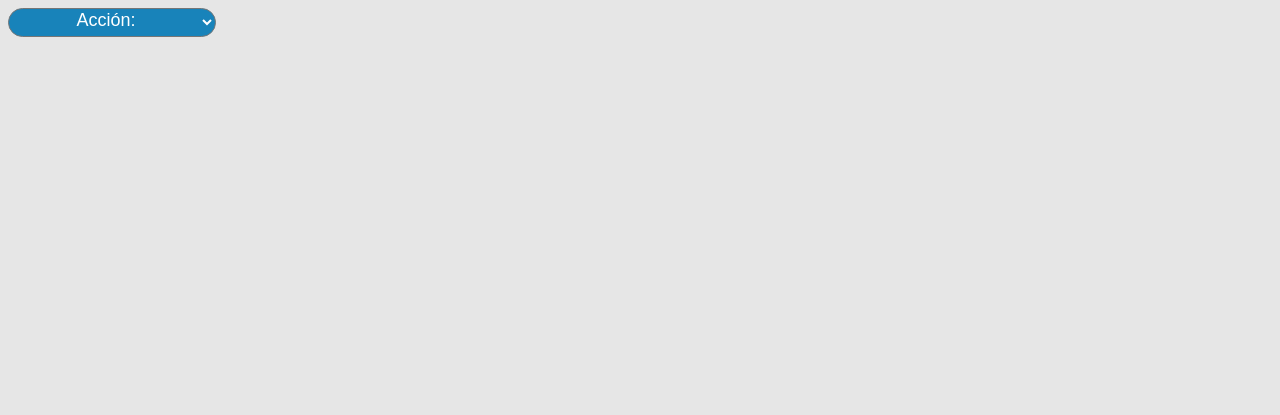
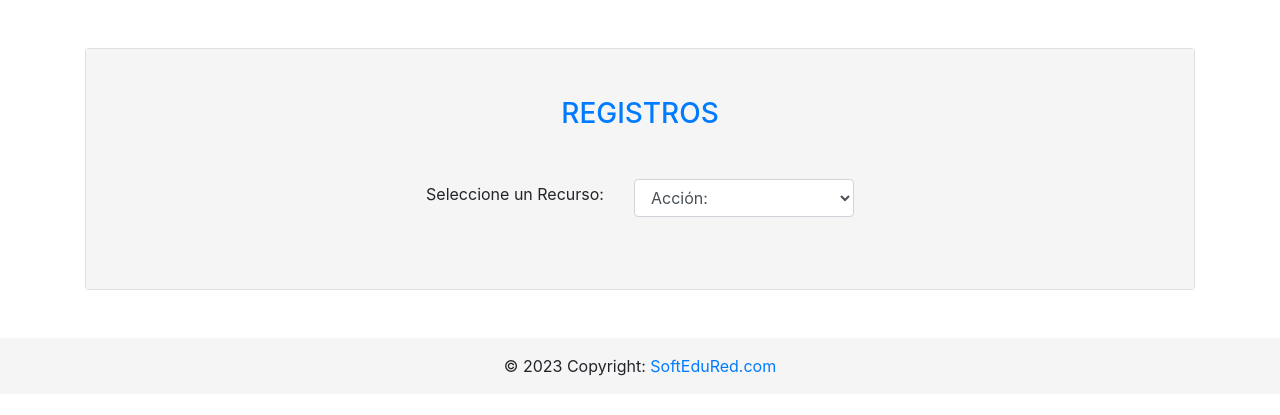
Before and after one commit to Juan-Carlos-Estevez-Vargas/SoftEduRed, a PHP site: page /utilities/cruds.php in a window 1280 px wide. Shown: the top 415 px of the page. Run offline with PHP 8.4, Linux system fonts and the light colour scheme; some libraries are stand-ins or nearby versions.

Commit message:
mejora CRUD asistencias

```diff
--- a/utilities/cruds.php
+++ b/utilities/cruds.php
@@ -1,15 +1,37 @@
 <!DOCTYPE html>
-<html lang="es">
+<html lang="en">
 
 <head>
   <meta charset="UTF-8">
-  <link rel="stylesheet" href="style/cruds_style.css">
+  <meta name="viewport" content="width=device-width, initial-scale=1.0">
+  <title>Document</title>
+  <link rel="stylesheet" href="https://cdn.jsdelivr.net/npm/bootstrap@4.3.1/dist/css/bootstrap.min.css"
+    integrity="sha384-ggOyR0iXCbMQv3Xipma34MD+dH/1fQ784/j6cY/iJTQUOhcWr7x9JvoRxT2MZw1T" crossorigin="anonymous">
+  <link rel="stylesheet" href="https://cdn.jsdelivr.net/npm/sweetalert2@11.0.18/dist/sweetalert2.min.css">
+  <script src="https://cdn.jsdelivr.net/npm/sweetalert2@11.0.18/dist/sweetalert2.all.min.js"></script>
 </head>
 
 <body>
-  <div class="select">
-    <select name="select_crud" onchange="window.location.href=this.value">
 
+  <body>
+    <section class="h-100 bg-white">
+      <div class="container py-4 h-100">
+        <div class="row d-flex justify-content-center align-items-center h-100">
+          <div class="col">
+            <div class="card card-registration my-4">
+              <div class="row g-0">
+                <div class="col-xl-12">
+                  <div class="card-body p-md-5 text-black" style="background-color: hsl(0, 0%, 96%)">
+                    <h3 class="mb-5 text-uppercase text-center text-primary">Registros</h3>
+
+                    <div class="row">
+                      <div class="col-md-12 mb-4">
+                        <form action="" method="">
+                          <div class="row align-items-center justify-content-center">
+                            <label class="col-auto me-2">Seleccione un Recurso: </label>
+                            <div class="col-md-auto">
+                              <select name="select_crud" class="form-control"
+                                onchange="window.location.href=this.value">
                                 <option selected disabled>Acción:</option>
                                 <option value='../views/atributes/documentTypeView.php'>Tipo de Documento</option>
                                 <option value='../views/atributes/genderView.php'>Género</option>
@@ -18,14 +40,35 @@
                                 <option value='../views/relationship/roleView.php'>Rol</option>
                                 <option value='../views/relationship/roleHasUserView.php'>Rol por Usuario</option>
                                 <option value='../views/user/userStudentView.php'>Estudiante</option>
-      <option value='../views/user/userTeacherView.php'>Profesor</option>
+                                <option value='../views/user/userTeacherView.php'>Docente</option>
                                 <option value='../views/user/userAttendantView.php'>Acudiente</option>
                                 <option value='../views/atributes/subjectView.php'>Materia</option>
                                 <option value='../views/atributes/courseView.php'>Curso</option>
-      <option value='../views/relationship/subjectHasCourseView.php'>Materia por Curso</option>
+                                <option value='../views/relationship/subjectHasCourseView.php'>Materia por Curso
+                                </option>
                                 <option value='../views/atributes/noAttendanceView.php'>Asistencia</option>
                               </select>
                             </div>
+                          </div>
+                        </form>
+                      </div>
+                    </div>
+                  </div>
+                </div>
+              </div>
+            </div>
+          </div>
+        </div>
+      </div>
+    </section>
+
+    <footer class="bg-light text-center text-lg-start">
+      <div class="text-center p-3" style="background-color: hsl(0, 0%, 96%)">
+        © 2023 Copyright:
+        <a class="text-blue" href="https://github.com/Juan-Carlos-Estevez-Vargas/SoftEduRed">SoftEduRed.com</a>
+      </div>
+    </footer>
+  </body>
 </body>
 
 </html>
```
Also changed, not shown: views/atributes/noAttendanceView.php (+22 -16 lines). Lines whose indentation alone changed are shown as unchanged.
